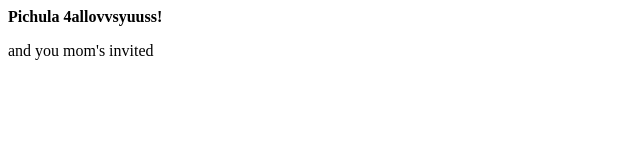
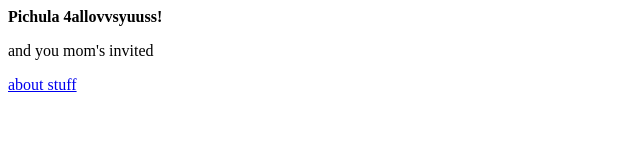
Before and after one commit to elktelomete/f_end-devsida, a plain HTML site: page html5_css3/hemsida/index.html in a window 1280 px wide. Shown: the full height of the page, 0-640 px from the left. Drawn offline with Linux system fonts and the light colour scheme.

Commit message:
adde link to about

```diff
--- a/html5_css3/hemsida/index.html
+++ b/html5_css3/hemsida/index.html
@@ -1,2 +1,3 @@
 <b>Pichula 4allovvsyuuss!</b>
 <p>and you mom's invited</p>
+<a href ="about.html">about stuff</a>
```
